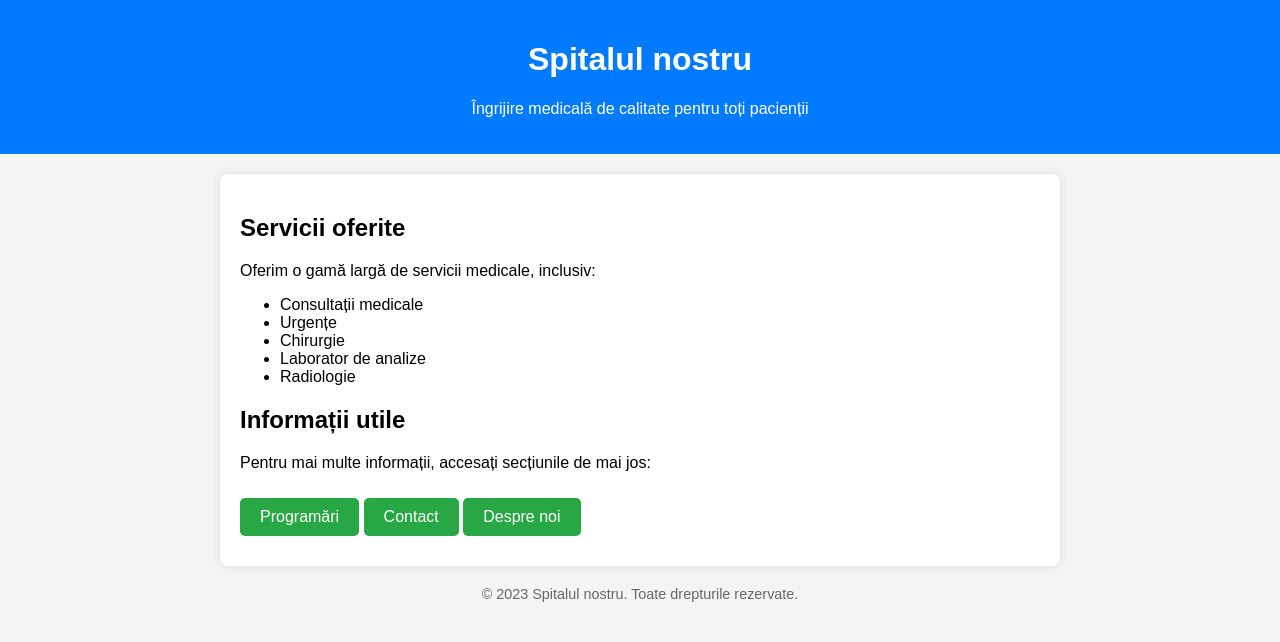
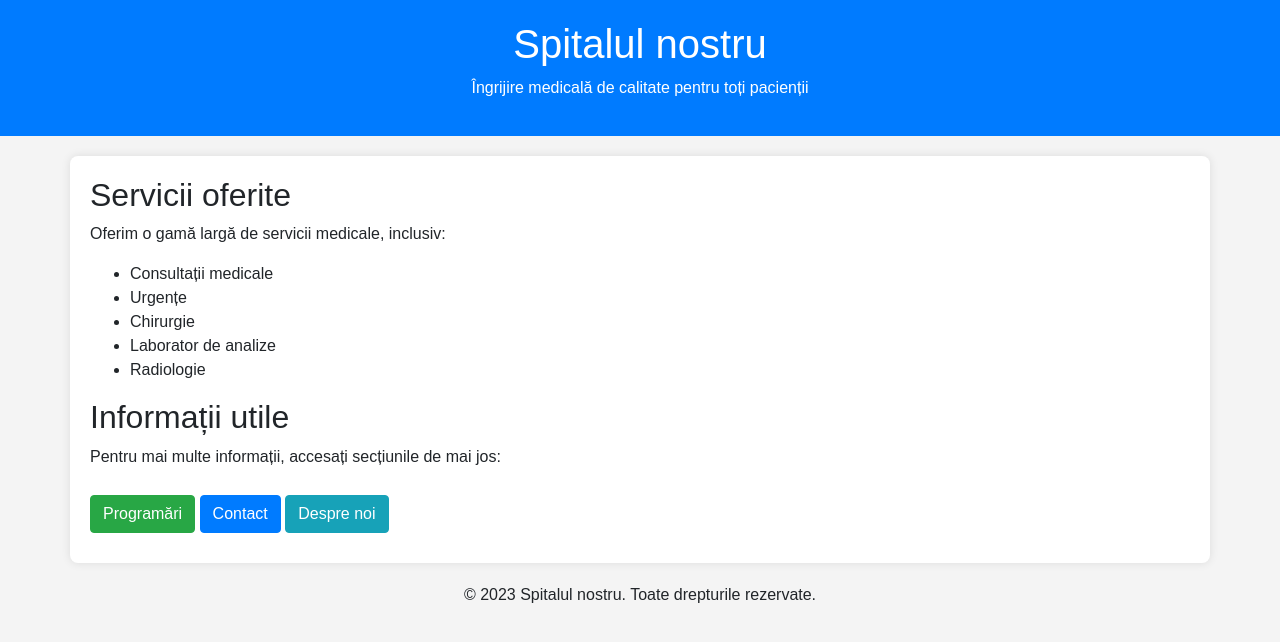
Before and after one commit to Sjutest/Pagina-pornire-spital, a plain HTML site: page index.html in a window 1280 px wide. Drawn offline with nearby package versions, Linux system fonts and the light colour scheme.

Commit message:
Update index.html

```diff
--- a/index.html
+++ b/index.html
@@ -4,12 +4,11 @@
     <meta charset="UTF-8">
     <meta name="viewport" content="width=device-width, initial-scale=1.0">
     <title>Spitalul nostru</title>
+    <link rel="stylesheet" href="https://stackpath.bootstrapcdn.com/bootstrap/4.5.2/css/bootstrap.min.css">
     <style>
         body {
             font-family: Arial, sans-serif;
             background-color: #f4f4f4;
-            margin: 0;
-            padding: 0;
         }
         header {
             background-color: #007bff;
@@ -18,7 +17,6 @@
             text-align: center;
         }
         .container {
-            max-width: 800px;
             margin: 20px auto;
             padding: 20px;
             background: white;
@@ -26,23 +24,7 @@
             box-shadow: 0 0 10px rgba(0, 0, 0, 0.1);
         }
         .button {
-            display: inline-block;
-            padding: 10px 20px;
             margin: 10px 0;
-            background-color: #28a745;
-            color: white;
-            text-decoration: none;
-            border-radius: 5px;
-            transition: background-color 0.3s;
-        }
-        .button:hover {
-            background-color: #218838;
-        }
-        footer {
-            text-align: center;
-            margin-top: 20px;
-            font-size: 0.9em;
-            color: #666;
         }
     </style>
 </head>
@@ -66,14 +48,18 @@
 
     <h2>Informații utile</h2>
     <p>Pentru mai multe informații, accesați secțiunile de mai jos:</p>
-    <a href="#programari" class="button">Programări</a>
-    <a href="#contact" class="button">Contact</a>
-    <a href="#despre-noi" class="button">Despre noi</a>
+    <a href="#programari" class="btn btn-success button">Programări</a>
+    <a href="#contact" class="btn btn-primary button">Contact</a>
+    <a href="#despre-noi" class="btn btn-info button">Despre noi</a>
 </div>
 
-<footer>
+<footer class="text-center">
     <p>&copy; 2023 Spitalul nostru. Toate drepturile rezervate.</p>
 </footer>
 
+<script src="https://code.jquery.com/jquery-3.5.1.slim.min.js"></script>
+<script src="https://cdn.jsdelivr.net/npm/@popperjs/core@2.9.2/dist/umd/popper.min.js"></script>
+<script src="https://stackpath.bootstrapcdn.com/bootstrap/4.5.2/js/bootstrap.min.js"></script>
+
 </body>
 </html>
```
